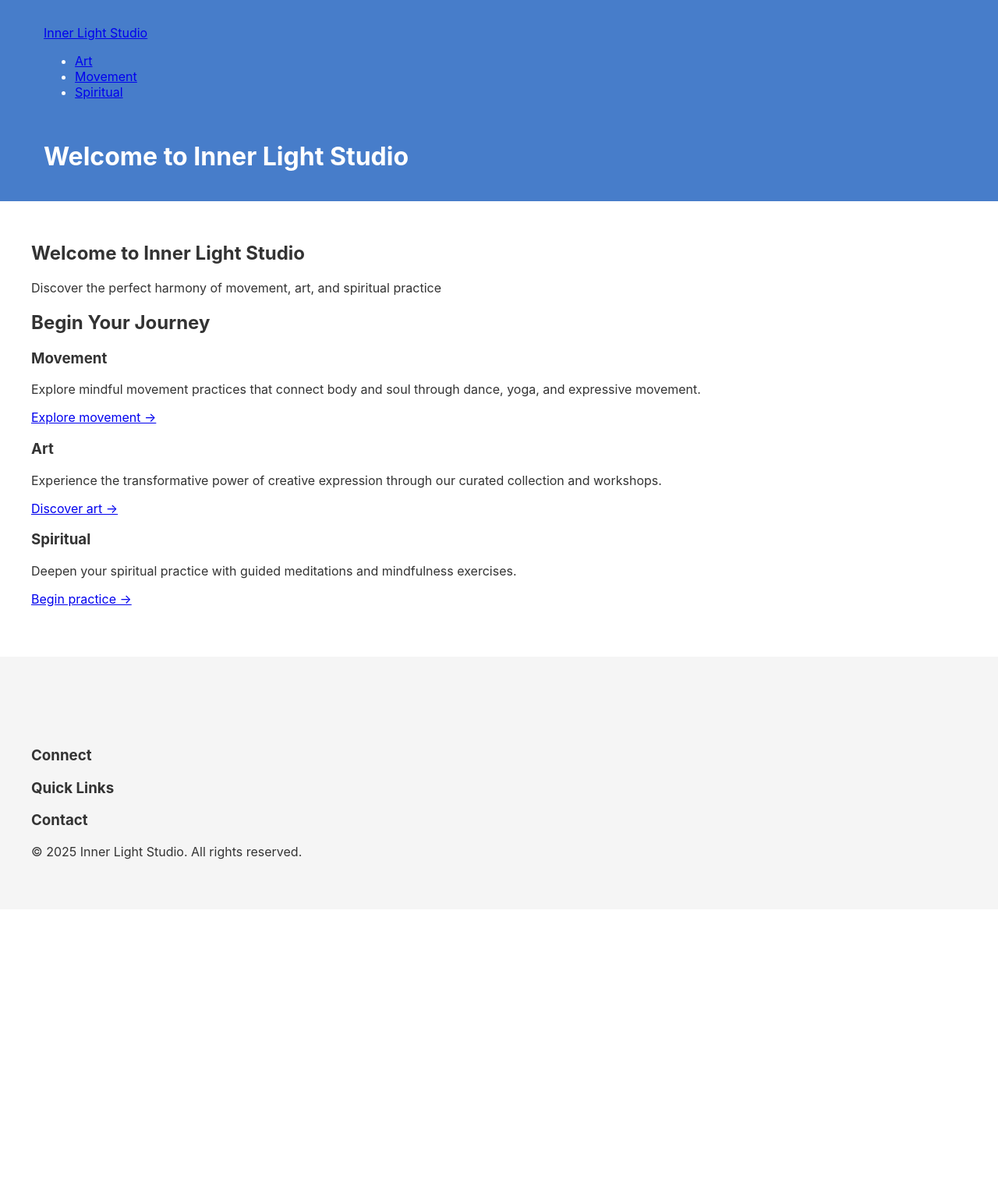
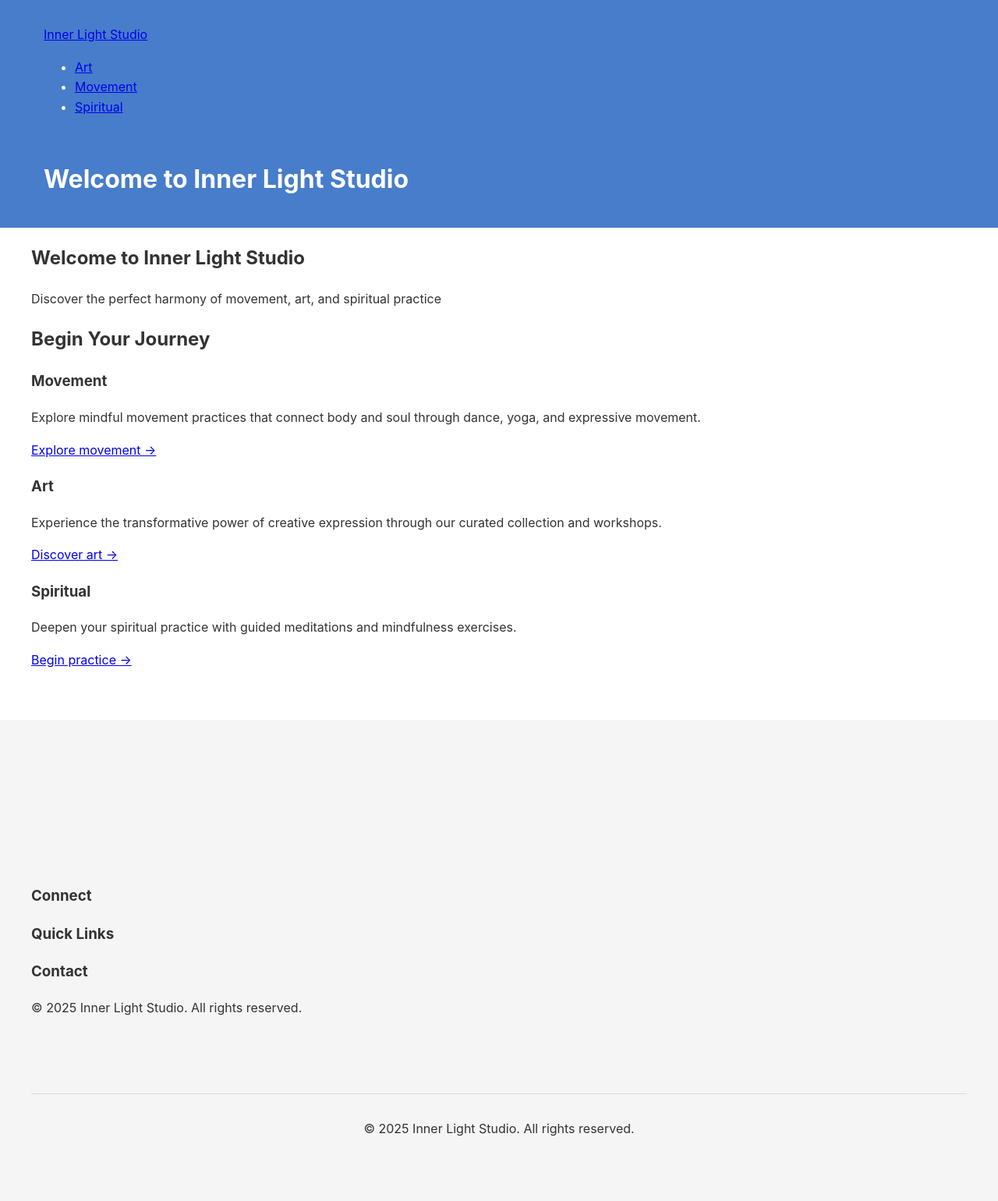
Before and after one commit to davethackeray/inner-light-studio, a Jekyll site: the page built from index.html, in a window 1280 px wide. Shown: the whole page at 78% size. Built offline with Jekyll 4.4.1, drawn with Linux system fonts in a browser that asks for light colours; before the commit the page ends 1166 px from its top, so only the background shows below that.

Commit message:
feat: Switch to plain CSS temporarily for stable deployment

```diff
--- a/_layouts/default.html
+++ b/_layouts/default.html
@@ -4,7 +4,7 @@
     <meta charset="UTF-8">
     <meta name="viewport" content="width=device-width, initial-scale=1.0">
     <title>{{ page.title }} - {{ site.title }}</title>
-    <link rel="stylesheet" href="{{ '/assets/css/app.css' | relative_url }}">
+    <link rel="stylesheet" href="{{ '/assets/css/styles.css' | relative_url }}">
     {% feed_meta %}
     {% seo %}
 </head>
@@ -24,6 +24,9 @@
     <footer class="site-footer">
         <div class="container">
             {% include footer.html %}
+            <div class="site-footer__bottom">
+                <p>&copy; {{ site.time | date: '%Y' }} {{ site.title }}. All rights reserved.</p>
+            </div>
         </div>
     </footer>
 </body>
--- /dev/null
+++ b/assets/css/styles.css
@@ -0,0 +1,48 @@
+/* Base styles */
+body {
+  margin: 0;
+  padding: 0;
+  font-family: -apple-system, BlinkMacSystemFont, "Segoe UI", Roboto, sans-serif;
+  line-height: 1.6;
+  color: #333;
+  background-color: #fff;
+}
+
+/* Container */
+.container {
+  width: 100%;
+  max-width: 1200px;
+  margin: 0 auto;
+  padding: 0 1rem;
+}
+
+/* Header */
+.site-header {
+  background-color: #477dca;
+  padding: 1rem 0;
+  color: white;
+}
+
+.site-header__nav {
+  display: none;
+}
+
+@media (min-width: 768px) {
+  .site-header__nav {
+    display: block;
+  }
+}
+
+/* Footer */
+.site-footer {
+  background-color: #f5f5f5;
+  padding: 4rem 0;
+  margin-top: 4rem;
+}
+
+.site-footer__bottom {
+  margin-top: 2rem;
+  padding-top: 1rem;
+  border-top: 1px solid rgba(0,0,0,0.1);
+  text-align: center;
+}
```
